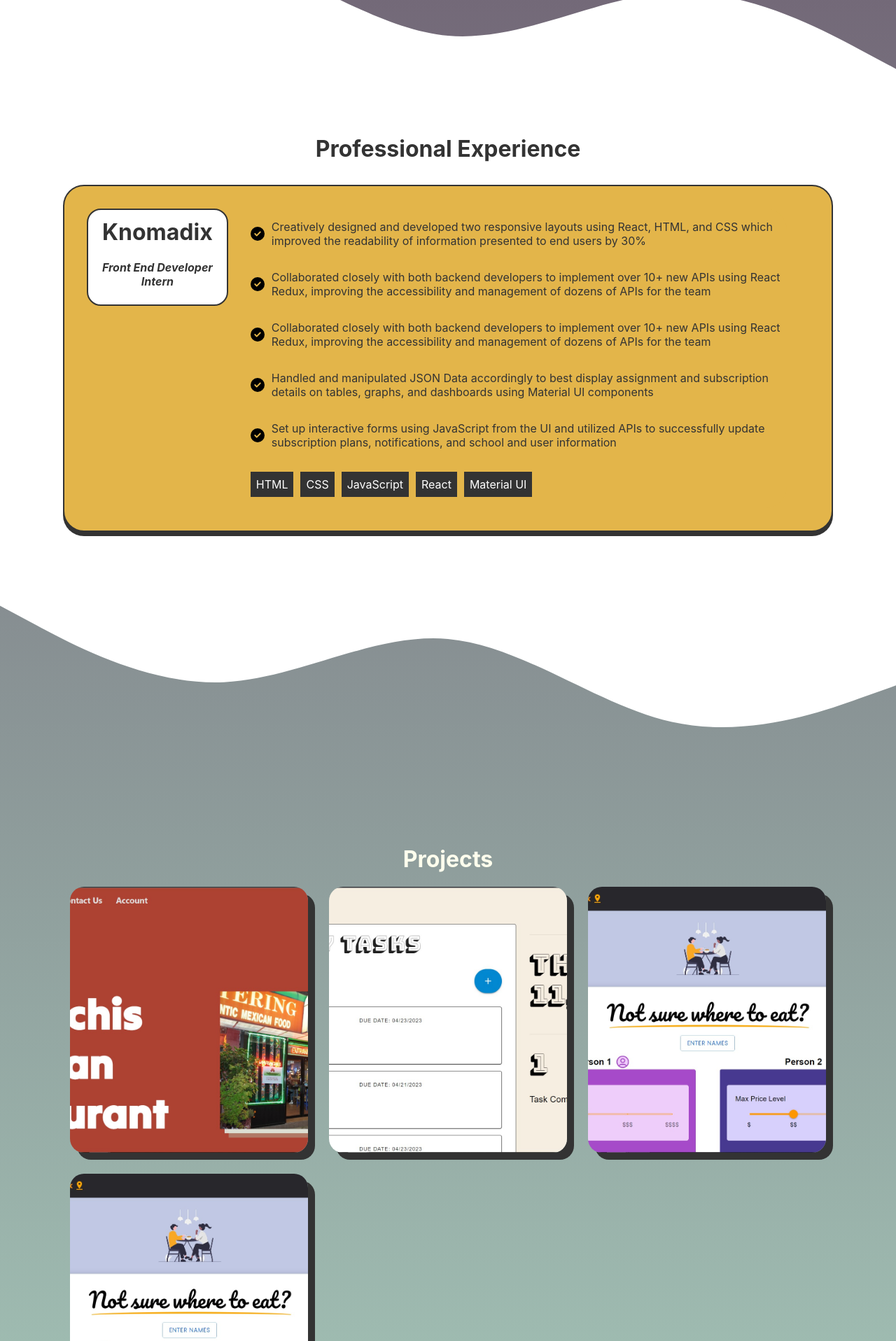
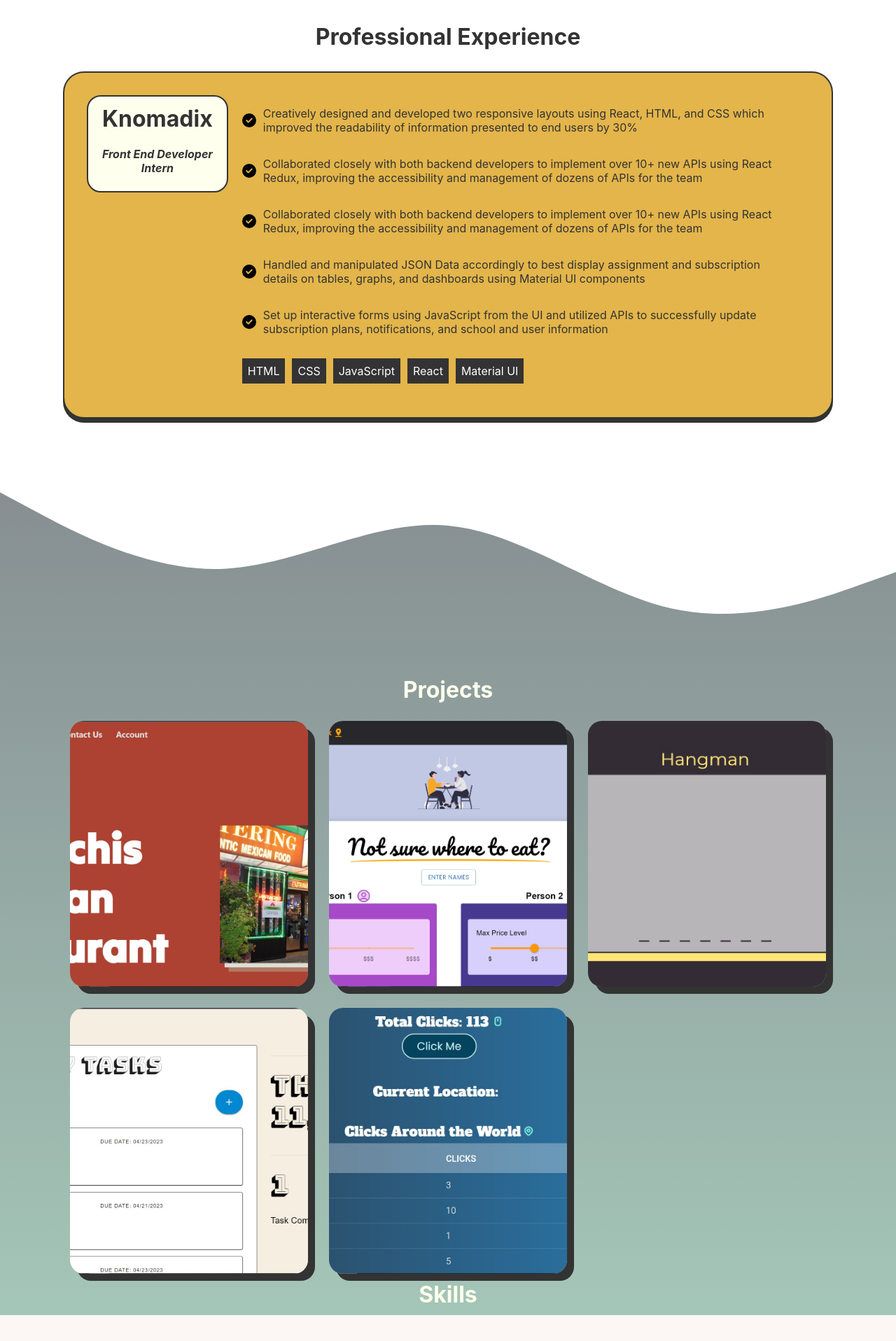
Before and after one commit to antsanchez198/Portfolio-Website, a React (Create React App) app: page / in a window 1280 px wide. Shown: the part 880-2796 px from the top of the page at 70% size. After the commit the page ends 2759 px from the top, so only its background shows below. Built offline with nearby package versions, Linux system fonts and the light colour scheme.

Commit message:
exp section changes

```diff
--- a/src/website/MainPage.css
+++ b/src/website/MainPage.css
@@ -65,7 +65,7 @@
   display: flex;
   align-items: center;
   max-width: 1080px;
-  margin: 10rem auto;
+  margin: 10rem auto 0 auto;
   gap: 100px;
 }
 
@@ -168,11 +168,11 @@
   background-color: var(--yellow-color);
   padding: 2rem;
   margin: 0 auto;
-  margin-top: 2rem;
+  margin-top: 30px;
 }
 
 .wave-top {
-  transform: translate(0, 10%);
+  transform: translate(0, 12%);
   z-index: 1;
 }
 
@@ -187,14 +187,15 @@
   height: fit-content;
   /* margin: auto; */
   /* background-color: var(--light-yellow-color); */
-  background-color: #ffffff;
+  /* background-color: #ffffff; */
+  background-color: var(--second-color);
   border-radius: 20px;
   border: 2px solid #333;
 }
 
 .right {
   /* padding: 5px 10px; */
-  margin: 0 2rem;
+  margin: 0 20px;
   background-color: #f0f1f3;
   /* background-color: var(--light-yellow-color); */
   border-radius: 0 30px 30px 0px;
@@ -270,24 +271,12 @@
 /* Project Container */
 .project-section {
   text-align: center;
-  margin: 5rem 0;
+  margin: 0 auto 0 auto;
 }
 
 .projects-title {
   width: fit-content;
-  margin: 0 auto;
-}
-
-.projects-titleh1::before {
-  content: "";
-  position: absolute;
-  left: 7%;
-  bottom: 16px;
-  width: 150px;
-  height: 14px;
-  transform: skew(-12deg) translateX(-50%);
-  background: rgba(238, 111, 87, 0.5);
-  z-index: -1;
+  margin: 0 auto 5px auto;
 }
 
 .cards-container {
--- a/src/website/MainPage.js
+++ b/src/website/MainPage.js
@@ -13,7 +13,9 @@
 import Task from "./images/Task Tracker.jpg";
 import Yelp from "./images/Yelp.jpg";
 import TTP from "./images/ttp.jpg";
-import checkIcon from "./images/circle-check-solid.svg"
+import Hangman from "./images/Hangman.jpg";
+import Click from "./images/Click.jpg";
+import checkIcon from "./images/circle-check-solid.svg";
 
 export default function MainPage() {
     return (
@@ -122,6 +124,20 @@
                         sourceLink="https://github.com/antsanchez198/Restaurant-Backend"
                     />
                     <Card
+                        image={Yelp}
+                        title="Yelp Couple Helper"
+                        desc="Built a full-stack web app that allows two users decide where they want to eat with the help of Yelp's API"
+                        projectLink="https://lighthall-hangman-coral.vercel.app/"
+                        sourceLink="https://github.com/ya-miao/lighthall-couple-yelp"
+                    />
+                    <Card
+                        image={Hangman}
+                        title="Hangman Game"
+                        desc="Built a full-stack web app based on the popular game: Hangman"
+                        projectLink="https://lighthall-hangman-coral.vercel.app/hangman"
+                        sourceLink="https://github.com/ya-miao/lighthall-hangman"
+                    />
+                    <Card
                         image={Task}
                         title="Task Tracker App"
                         desc="Built a full-stack web app to allow users to create and track tasks across
@@ -130,20 +146,12 @@
                         sourceLink="https://github.com/ya-miao/task-tracker"
                     />
                     <Card
-                        image={Yelp}
+                        image={Click}
                         title="Yelp Couple Helper"
                         desc="Built a full-stack web app that allows two users decide where they want to eat with the help of Yelp's API"
-                        projectLink="https://lighthall-hangman-coral.vercel.app/"
-                        sourceLink="https://github.com/ya-miao/lighthall-hangman"
+                        projectLink="https://main--stirring-daffodil-67d04b.netlify.app/"
+                        sourceLink="https://github.com/antsanchez198/Lighthall-Challenge-1"
                     />
-                    <Card
-                        image={Yelp}
-                        title="Yelp Couple Helper"
-                        desc="Built a full-stack web app that allows two users decide where they want to eat with the help of Yelp's API"
-                        projectLink="https://lighthall-hangman-coral.vercel.app/"
-                        sourceLink="https://github.com/ya-miao/lighthall-hangman"
-                    />
-
                 </div>
             </div>
             <h1>Skills</h1>
```
Also changed, not shown: src/website/images/Click.jpg (added), src/website/images/Hangman.jpg (added).
